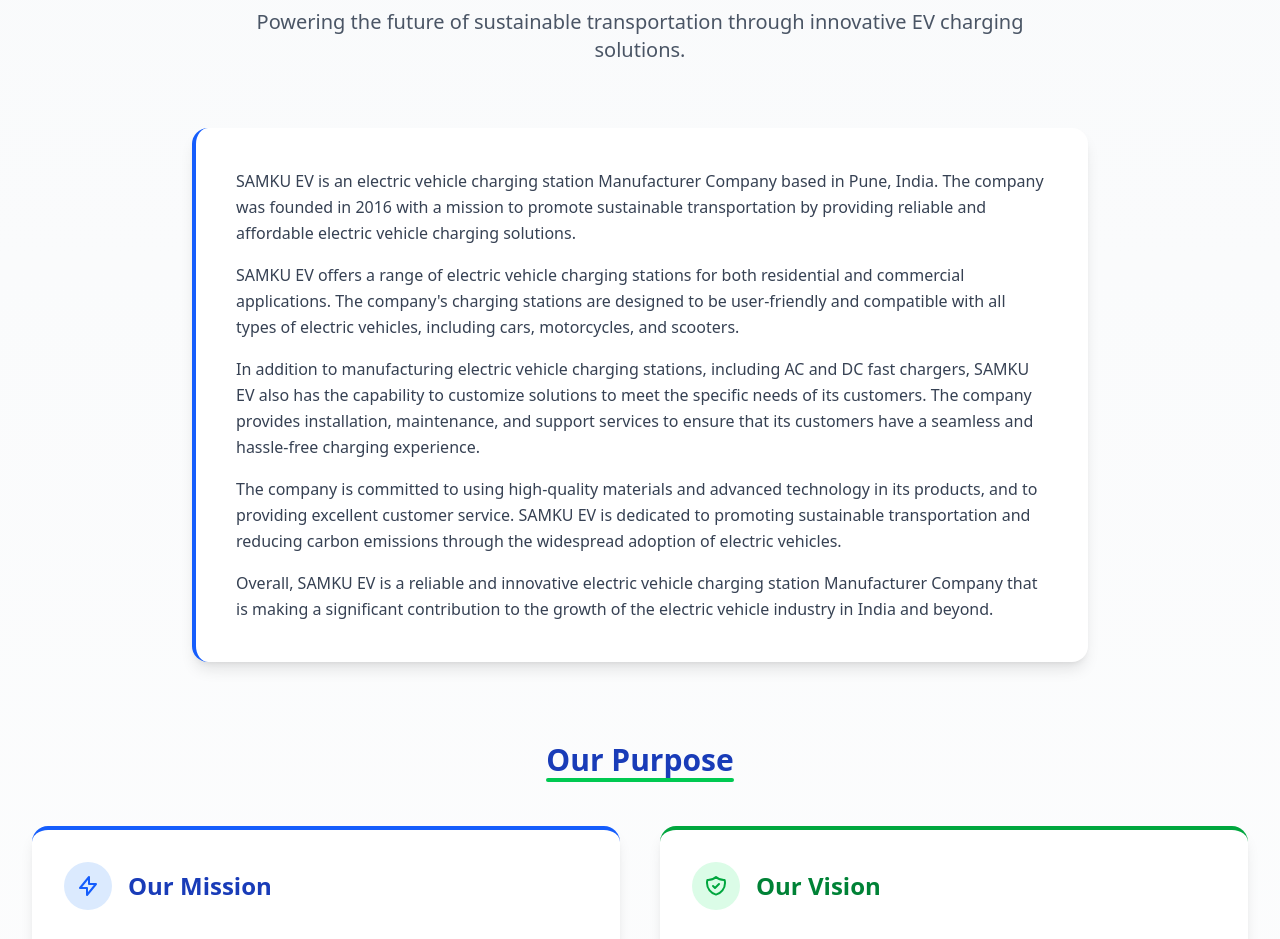
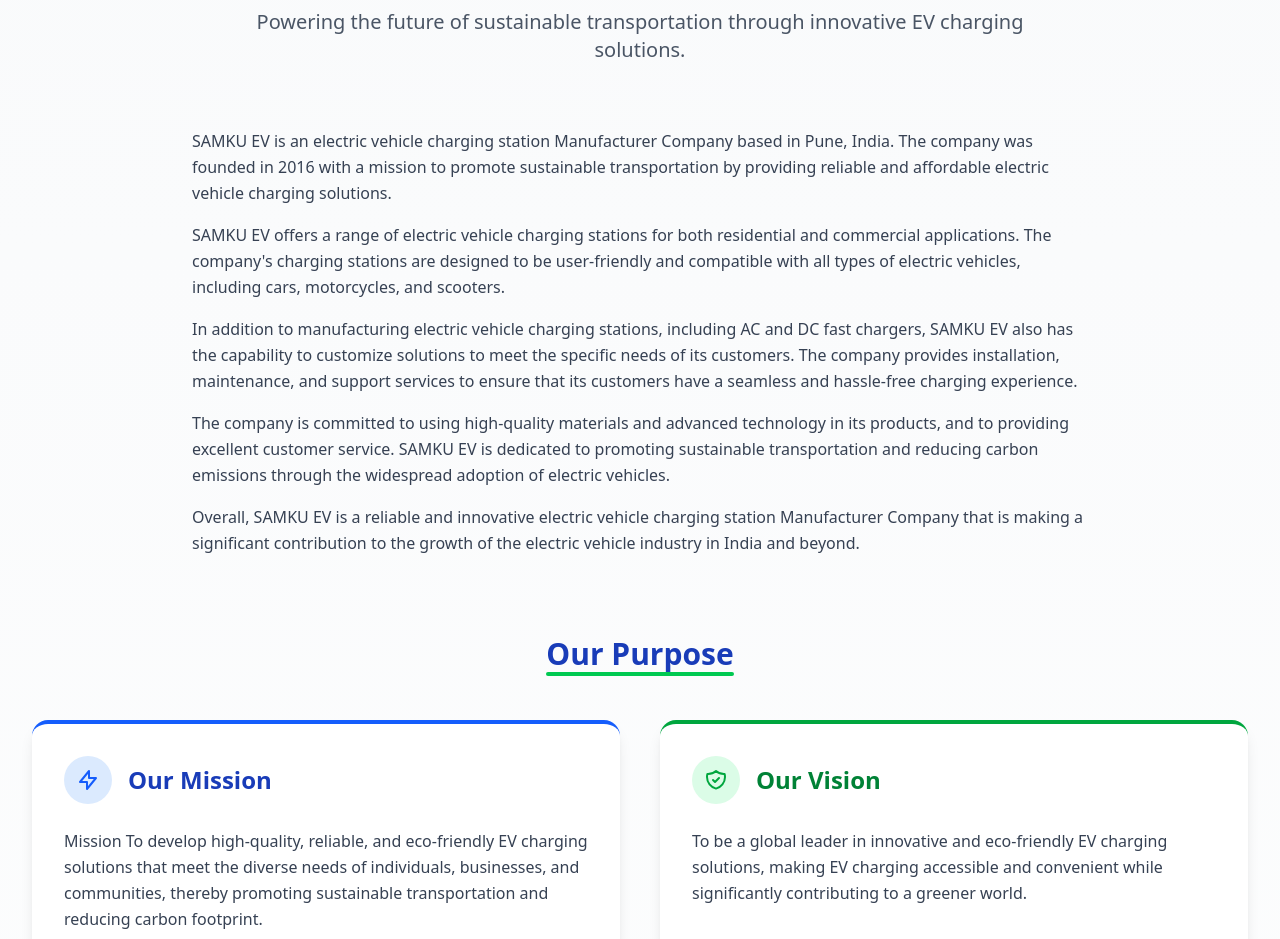
Before and after one commit to Yashwant2584/SamkuEVC, a React (Vite) app in the folder samkuevc/: page /about in a window 1280 px wide. Shown: the part 180-1119 px from the top of the page. Built offline with nearby package versions, Linux system fonts and the light colour scheme.

Commit message:
updated about page

```diff
--- a/samkuevc/src/landingpage/About.jsx
+++ b/samkuevc/src/landingpage/About.jsx
@@ -19,13 +19,12 @@
           </p>
         </motion.div>
 
-        {/* Company Description */}
-        <section className="mb-20">
-          <motion.div
+        {/* Company Description - Moved outside of card */}
+        <motion.section
           initial={{ opacity: 0 }}
           animate={{ opacity: 1 }}
           transition={{ delay: 0.3, duration: 0.8 }}
-            className="bg-white p-8 md:p-10 rounded-2xl shadow-lg max-w-4xl mx-auto border-l-4 border-blue-600 hover:shadow-xl transition duration-300"
+          className="mb-20 max-w-4xl mx-auto"
         >
           <div className="text-gray-700 space-y-4 leading-relaxed">
             <p>
@@ -44,8 +43,7 @@
               Overall, SAMKU EV is a reliable and innovative electric vehicle charging station Manufacturer Company that is making a significant contribution to the growth of the electric vehicle industry in India and beyond.
             </p>
           </div>
-          </motion.div>
-        </section>
+        </motion.section>
 
         {/* Mission & Vision */}
         <section className="mb-20">
@@ -72,9 +70,9 @@
                   <h2 className="text-2xl font-bold text-blue-800">Our Mission</h2>
                 </div>
                 <p className="text-gray-700 leading-relaxed">
-                  To accelerate the world's transition to sustainable energy by providing innovative
-                  and accessible EV charging solutions that empower individuals and businesses to
-                  embrace electric mobility.
+                Mission To develop high-quality, reliable, and eco-friendly EV charging solutions
+                that meet the diverse needs of individuals, businesses, and communities, thereby promoting sustainable
+                transportation and reducing carbon footprint.
                 </p>
               </div>
             </motion.div>
@@ -94,9 +92,8 @@
                   <h2 className="text-2xl font-bold text-green-700">Our Vision</h2>
                 </div>
                 <p className="text-gray-700 leading-relaxed">
-                  To be the leading provider of EV charging infrastructure, creating a seamless
-                  and sustainable charging network that supports the global shift towards electric
-                  transportation.
+                  To be a global leader in innovative and eco-friendly EV charging solutions, making EV
+                  charging accessible and convenient while significantly contributing to a greener world.
                 </p>
               </div>
             </motion.div>
--- a/samkuevc/src/landingpage/Home.jsx
+++ b/samkuevc/src/landingpage/Home.jsx
@@ -1,56 +1,26 @@
-import React, { useState, useEffect } from 'react';
+import React from 'react';
 import { Link } from 'react-router-dom';
 import { motion } from 'framer-motion';
 import { ChevronRight, Zap, Battery, Shield } from 'lucide-react';
 
 const Home = () => {
-  // Slider images
-  const sliderImages = [
-    "https://images.unsplash.com/photo-1558981806-ec527fa84c39?auto=format&fit=crop&q=80",
-    "https://images.unsplash.com/photo-1676515731235-bd8c12dcea22?auto=format&fit=crop&q=80",
-    "https://images.unsplash.com/photo-1697211193229-3590cd18deda?auto=format&fit=crop&q=80"
-  ];
-
-  // State for current slide
-  const [currentSlide, setCurrentSlide] = useState(0);
-
-  // Auto-slide functionality
-  useEffect(() => {
-    const interval = setInterval(() => {
-      setCurrentSlide((prev) => (prev + 1) % sliderImages.length);
-    }, 5000); // Change slide every 5 seconds
-
-    return () => clearInterval(interval);
-  }, [sliderImages.length]);
-
   return (
     <div className="bg-gradient-to-b from-gray-50 to-white">
-      {/* Hero Section with Slider */}
-      <section className="relative h-screen flex items-center overflow-hidden">
-        {/* Slider Images */}
-        {sliderImages.map((image, index) => (
-          <div
-            key={index}
-            className="absolute inset-0 transition-opacity duration-1000 ease-in-out"
-            style={{
-              backgroundImage: `url("${image}")`,
-              backgroundSize: 'cover',
-              backgroundPosition: 'center',
-              opacity: index === currentSlide ? 1 : 0,
-              zIndex: index === currentSlide ? 1 : 0
-            }}
-          ></div>
-        ))}
-
-        {/* Dark overlay */}
-        <div className="absolute inset-0 bg-black bg-opacity-50 z-10"></div>
-
-        {/* Content */}
+      {/* Hero Section */}
+      <section
+        className="relative h-screen flex items-center"
+        style={{
+          backgroundImage: 'url("https://images.unsplash.com/photo-1558981806-ec527fa84c39?auto=format&fit=crop&q=80")',
+          backgroundSize: 'cover',
+          backgroundPosition: 'center'
+        }}
+      >
+        <div className="absolute inset-0 bg-black bg-opacity-50"></div>
         <motion.div
           initial={{ opacity: 0, y: -20 }}
           animate={{ opacity: 1, y: 0 }}
           transition={{ duration: 0.8 }}
-          className="relative max-w-7xl mx-auto px-4 sm:px-6 lg:px-8 text-white z-20"
+          className="relative max-w-7xl mx-auto px-4 sm:px-6 lg:px-8 text-white"
         >
           <h1 className="text-4xl md:text-6xl font-bold mb-6">
             Powering the Future of <br />
@@ -67,20 +37,6 @@
             Explore Our Products
             <ChevronRight className="ml-2 h-5 w-5" />
           </Link>
-
-          {/* Slider Indicators */}
-          <div className="absolute bottom-8 left-0 right-0 flex justify-center space-x-2 mt-8">
-            {sliderImages.map((_, index) => (
-              <button
-                key={index}
-                onClick={() => setCurrentSlide(index)}
-                className={`w-3 h-3 rounded-full ${
-                  index === currentSlide ? 'bg-green-500' : 'bg-white bg-opacity-50'
-                } transition-colors duration-300`}
-                aria-label={`Go to slide ${index + 1}`}
-              ></button>
-            ))}
-          </div>
         </motion.div>
       </section>
 
--- a/samkuevc/src/landingpage/Products.jsx
+++ b/samkuevc/src/landingpage/Products.jsx
@@ -17,7 +17,7 @@
     {
       title: 'DC Chargers',
       description: 'High-power DC fast charging solutions',
-      image: 'https://images.unsplash.com/photo-1697800653529-dcc0f1b78f88?auto=format&fit=crop&q=80'
+      image: 'HeroImage.png'
     },
     {
       title: 'EV Accessories',
```
Lines whose indentation alone changed are shown as unchanged.
